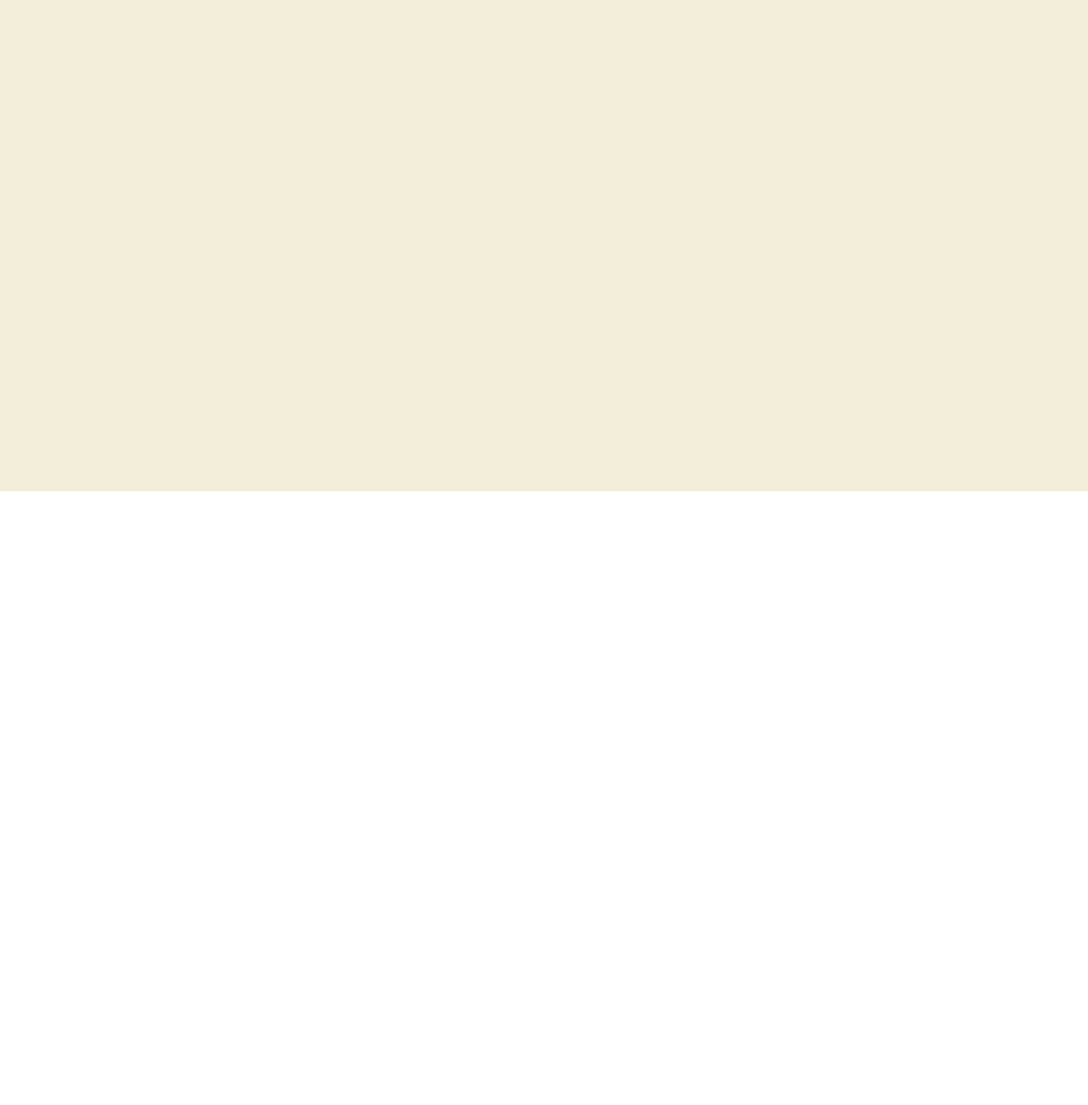
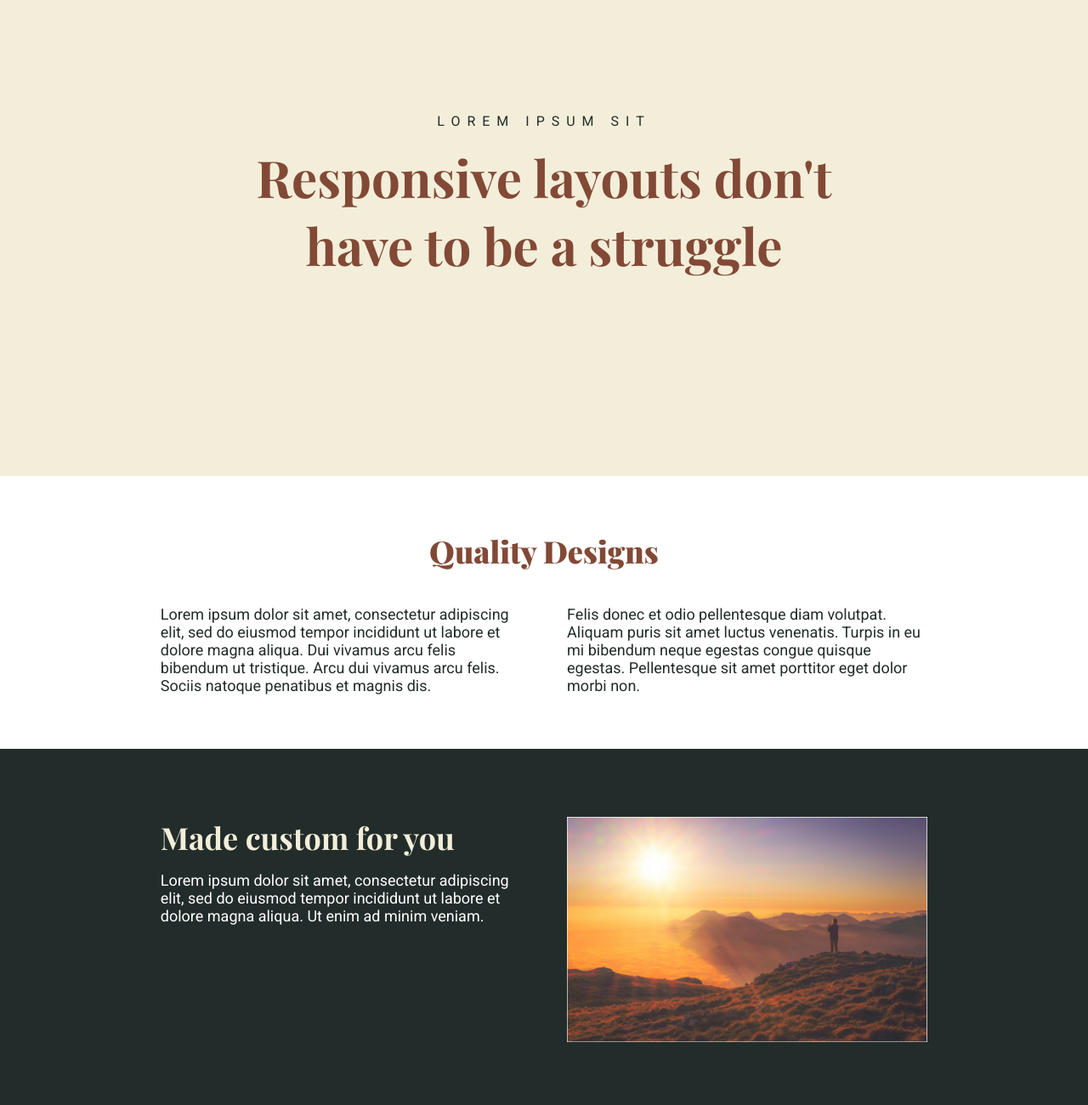
Before and after one commit to bojanognjen/responsive-layouts, a plain HTML site: page index.html in a window 1280 px wide. Shown: the part 100-1400 px from the top of the page at 85% size. Before the commit the page ends 800 px from the top, so only its background shows below. Drawn offline with nearby package versions, Linux system fonts and the light colour scheme; a web font is replaced by a local one.

Commit message:
responsive desing updated

```diff
--- a/index.html
+++ b/index.html
@@ -11,11 +11,45 @@
 </head>
 <body>
     <header class="header">
-        <p class="header__">Lorem ipsum sit</p>
-        <h1 class="header__title"></h1>
+        <div class="center container">
+            <p class="header__heading">Lorem ipsum sit</p>
+            <h1 class="header__title">Responsive layouts don't have to be a struggle</h1>
+        </div>
     </header>
     <main class="main">
-        <div class="container"></div>
+        <section>
+                <div class="container">
+                    <div class="first__section">
+                        <h2 class="first__section--heading">Quality Designs</h2>
+                        <div class="first__section--row">
+                            <p class="col">Lorem ipsum dolor sit amet,  consectetur adipiscing elit, sed do eiusmod tempor incididunt ut labore et dolore magna aliqua. Dui vivamus arcu felis bibendum ut tristique. Arcu dui vivamus arcu felis. Sociis natoque penatibus et magnis dis.</p>
+                            <p class="col">Felis donec et odio pellentesque diam volutpat. Aliquam puris sit amet luctus venenatis. Turpis in eu mi bibendum neque egestas congue quisque egestas. Pellentesque sit amet porttitor eget dolor morbi non.</p>
+                        </div>
+                    </div>
+                </div>
+        </section>
+        <section class="second__section">
+            <div class="container">
+                <div class="row">
+                    <div class="second-section__content col">
+                        <h2 class="second__section--heading">Made custom for you</h2>
+                        <p>Lorem ipsum dolor sit amet, consectetur adipiscing elit, sed do eiusmod tempor incididunt ut labore et dolore magna aliqua. Ut enim ad minim veniam.</p>
+                    </div>
+                    <img class="col img" src="image-01.jpg" alt="Photo-1">
+                </div>
+            </div>
+        </section>
+        <section class="third__section">
+            <div class="container">
+                <div class="row">
+                    <img class="col img" alt="Photo-2" src="image-02.jpg">
+                    <div class="third-section__content col">
+                        <h2 class="third__section--heading">Created with care</h2>
+                        <p>Felis donec et odio pellentesque diam volutpat. Aliquam purus sit amet luctus venenatis. Turpis in eu mi bibendum neque egestas congue quisque egestas. Pellentesque sit amet porttitor eget dolor morbi non.</p>
+                    </div>
+                </div>
+            </div>
+        </section>
     </main>
 </body>
 </html>
--- a/style.css
+++ b/style.css
@@ -13,13 +13,137 @@
     box-sizing: border-box;
 }
 
+body {
+    font-family: var(--ff-roboto);
+    color: var(--clr-black);
+}
+
 .main {
+    font-size: 18px;
+}
+.header {
     min-height: 660px;
     background-color: var(--clr-beige);
-    width: 100%;
+    width: 100vw;
+    display: flex;
+    justify-content: center;
+    align-items: center;
+}
+
+.third__section {
+    color: #fff;
+}
+
+.center {
+    text-align: center;
+    display: flex;
+    justify-content: center;
+    align-items: center;
+    flex-direction: column;
+}
+
+.main {
+    width: 100vw;
+    font-size: 1.125rem;
 }
 
 .container {
     max-width: 1128px;
+    margin: 0 auto;
+    display: flex;
+    justify-content: center;
+}
+
+h2{
+    color: var(--clr-beige);
+    font-family: var(--ff-playfair);
+    font-weight: bold;
+    font-size: 2.25rem;
+}
+
+.header__heading {
+    text-transform: uppercase;
+    letter-spacing: 8px;
+    color: var(--clr-black);
+}
+
+.header__title {
+    margin-top: 1rem;
+    font-size: 3.75rem;
+    font-family: var(--ff-playfair);
+    color: var(--clr-brown);
+    width: 70%;
+}
+
+.row {
+    display: flex;
+    width: 80%;
+    justify-content: space-between;
+    padding: 5rem 0;
+}
+
+
+
+.first__section--heading {
+    color: var(--clr-brown);
+    font-family: var(--ff-playfair);
+    font-weight: 900;
+    text-align: center;
+    padding-top: 4rem;
+}
+
+.first__section {
+    flex-direction: column;
+    display: flex;
     width: 80%;
 }
+
+.first__section--row {
+    display: flex;
+    justify-content: space-between;
+    padding: 2.5rem 0 4rem;
+}
+
+.second__section {
+    background-color: var(--clr-black);
+    color: #fff;
+}
+
+.third__section {
+    background-color: var(--clr-brown);
+}
+
+.col {
+    width: 47%;
+}
+
+:is(.second__section, .third__section) p {
+    margin-top: 1rem;
+}
+
+@media (max-width: 600px) {
+    .row {
+        flex-direction: column;
+        align-items: center;
+    }
+
+    .third__section .row:last-child {
+        flex-direction: column-reverse;
+    }
+    .col {
+        width: 100%;
+    }
+
+    .img {
+        max-width: 90%;
+        margin-top: 2rem;
+    }
+
+    .first__section--row {
+        flex-direction: column;
+        gap: 1rem;
+    }
+    p, h2 {
+        text-align: center;
+    }
+}
```
